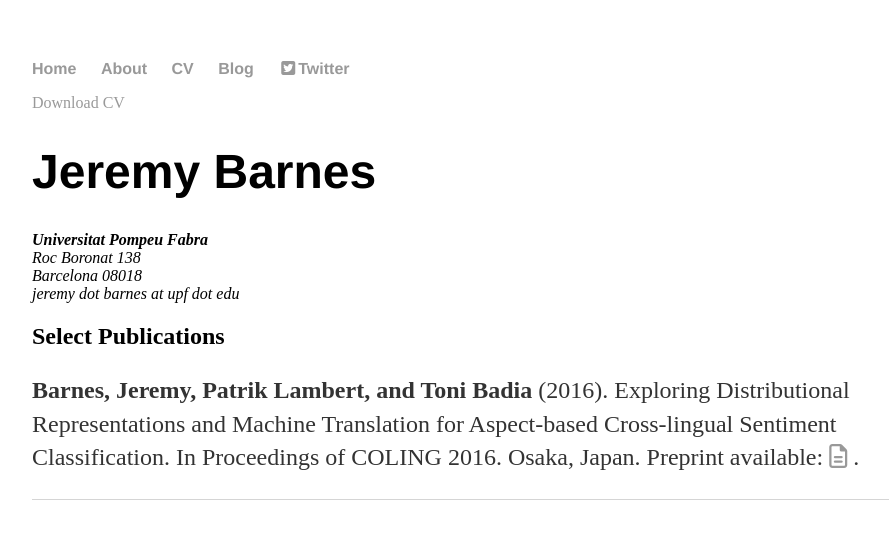
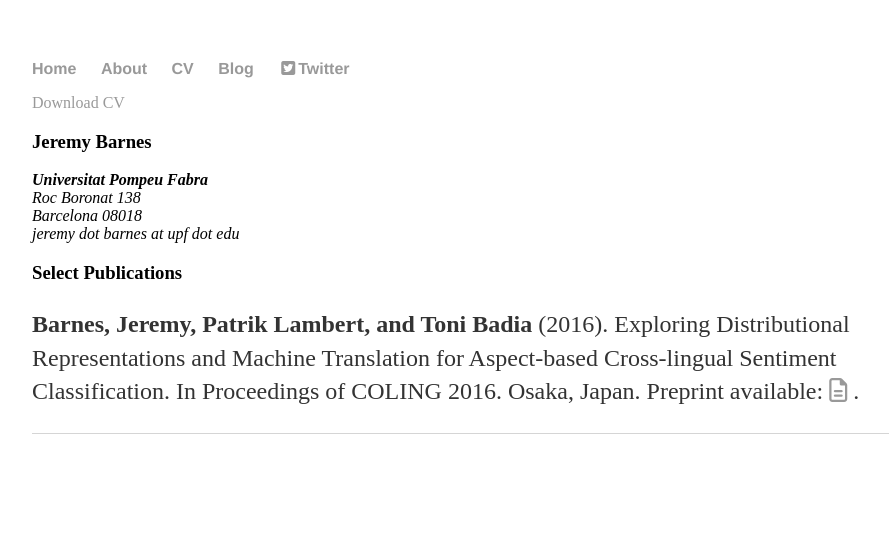
Before and after one commit to jerbarnes/jbarnesspain.github.io, a Jekyll site: the page built from cv/index.html, in a window 1280 px wide. Shown: the top 539 px of the page, without its empty margins (160-1049 px from the left). Built offline with Jekyll 4.4.1, drawn with Linux system fonts in a browser that asks for light colours; nearby versions of some CDN libraries.

```diff
--- a/cv/index.html
+++ b/cv/index.html
@@ -5,7 +5,7 @@ title: CV
 
 	<div class="cv">
 		<a href="/downloads/CurriculumVitae2016.pdf" class="download" title="Download CV as PDF">Download CV</a>
-					<h1>Jeremy Barnes</h1>
+					<h3>Jeremy Barnes</h3>
 					<address>
 					<strong>Universitat Pompeu Fabra</strong><br>
 					Roc Boronat 138<br>
@@ -13,7 +13,7 @@ title: CV
 					<span class="obfuscate">jeremy dot barnes at upf dot edu</span>
 					</address>
 
-					<h2>Select Publications</h2>
+					<h3>Select Publications</h3>
 
 					<p><strong>Barnes, Jeremy, Patrik Lambert, and Toni Badia</strong> (2016). Exploring Distributional
           Representations and Machine Translation for Aspect-based Cross-lingual Sentiment Classification.
```
